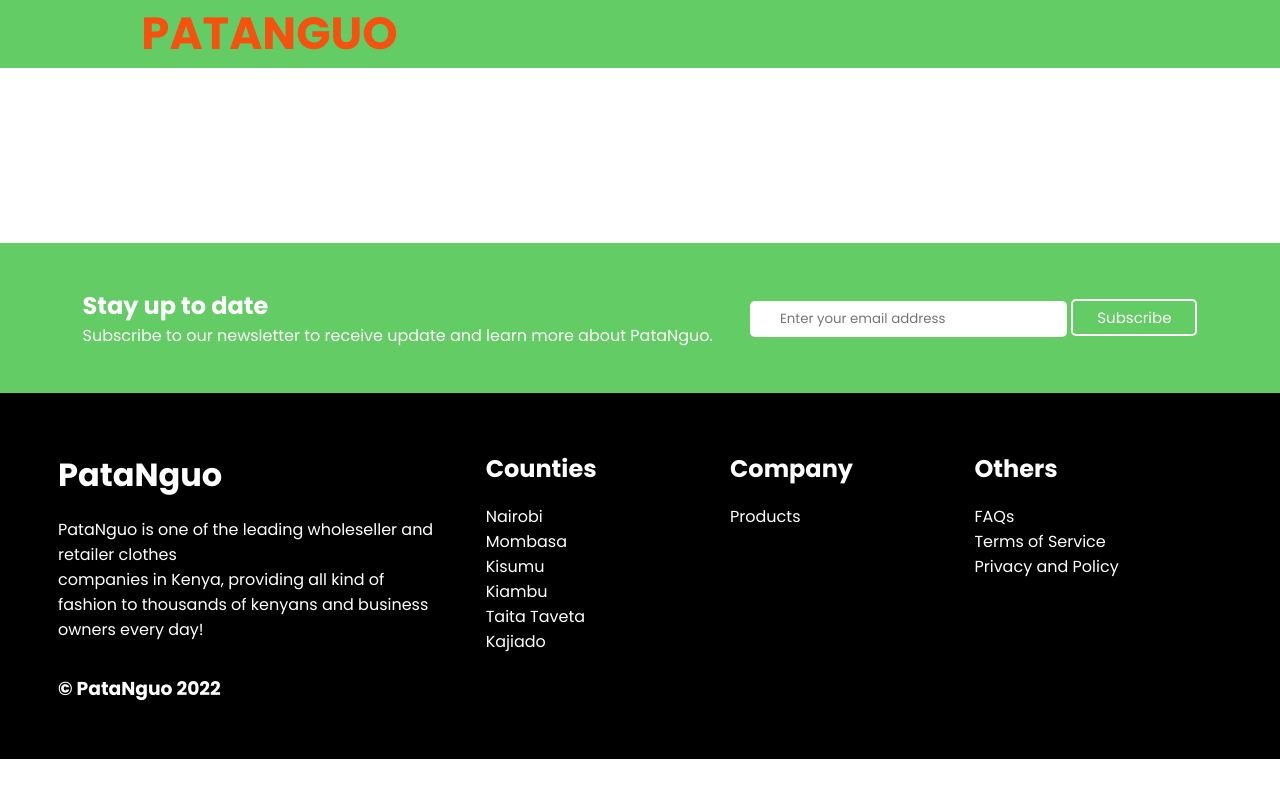
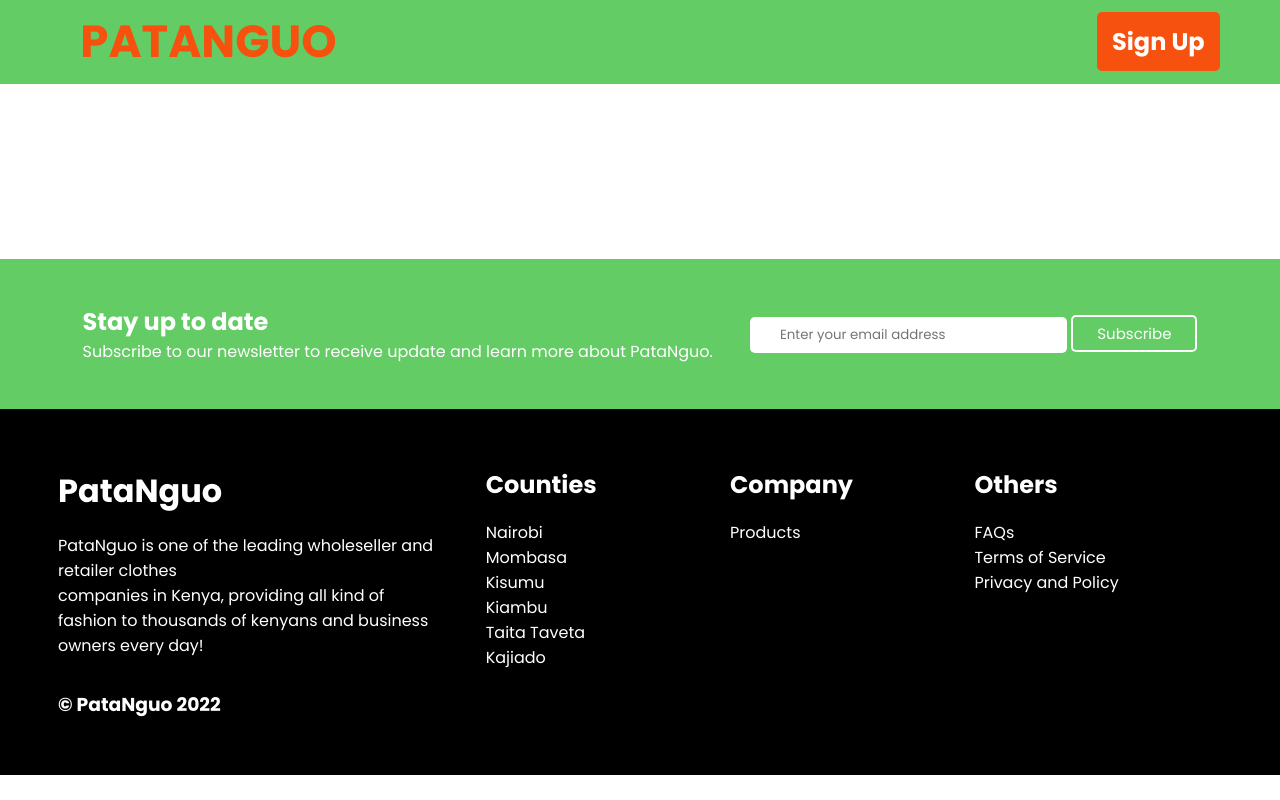
Before and after one commit to benardcheruiyot/phase-one-ip, a plain HTML site: page index.html in a window 1280 px wide. Drawn offline with Linux system fonts and the light colour scheme.

Commit message:
styling sign up button

```diff
--- a/index.css
+++ b/index.css
@@ -53,6 +53,18 @@
   nav ul li a:active {
     color: white;
     text-decoration: underline;
+  }
+  #start {
+    color: white;
+    background-color: #f6510f;
+    border: none;
+    padding: 12px 15px;
+    margin-top: 10%;
+    margin-bottom: 10%;
+    font-weight: 700;
+    font-size: 24px;
+    cursor: pointer;
+    border-radius: 5px;
   }
   @media only screen and (max-width:700px) {
     .imgtxt{
--- a/index.html
+++ b/index.html
@@ -17,6 +17,9 @@
          <nav>
 
         </nav>
+        <div class="navbuttons">
+            <button id="start">Sign Up</button>
+        </div>
     </div>
   </header>
 
```
